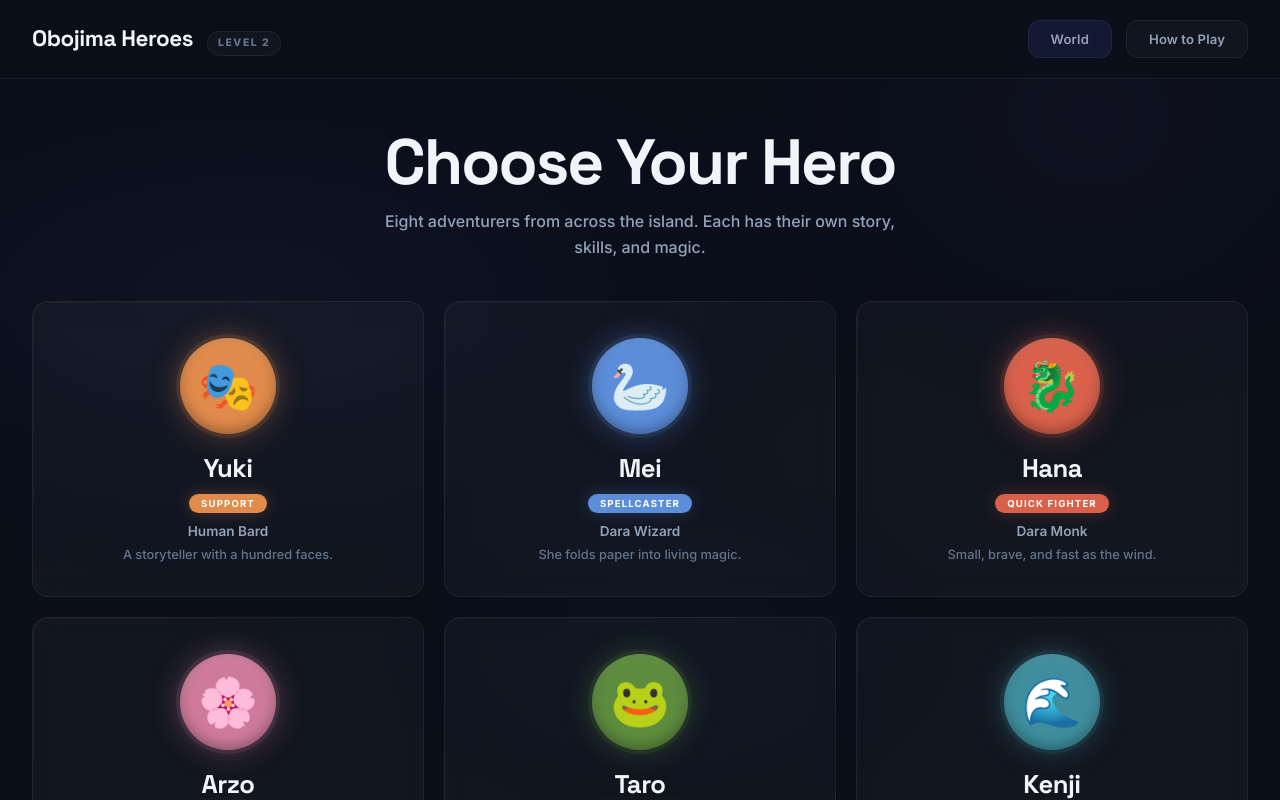
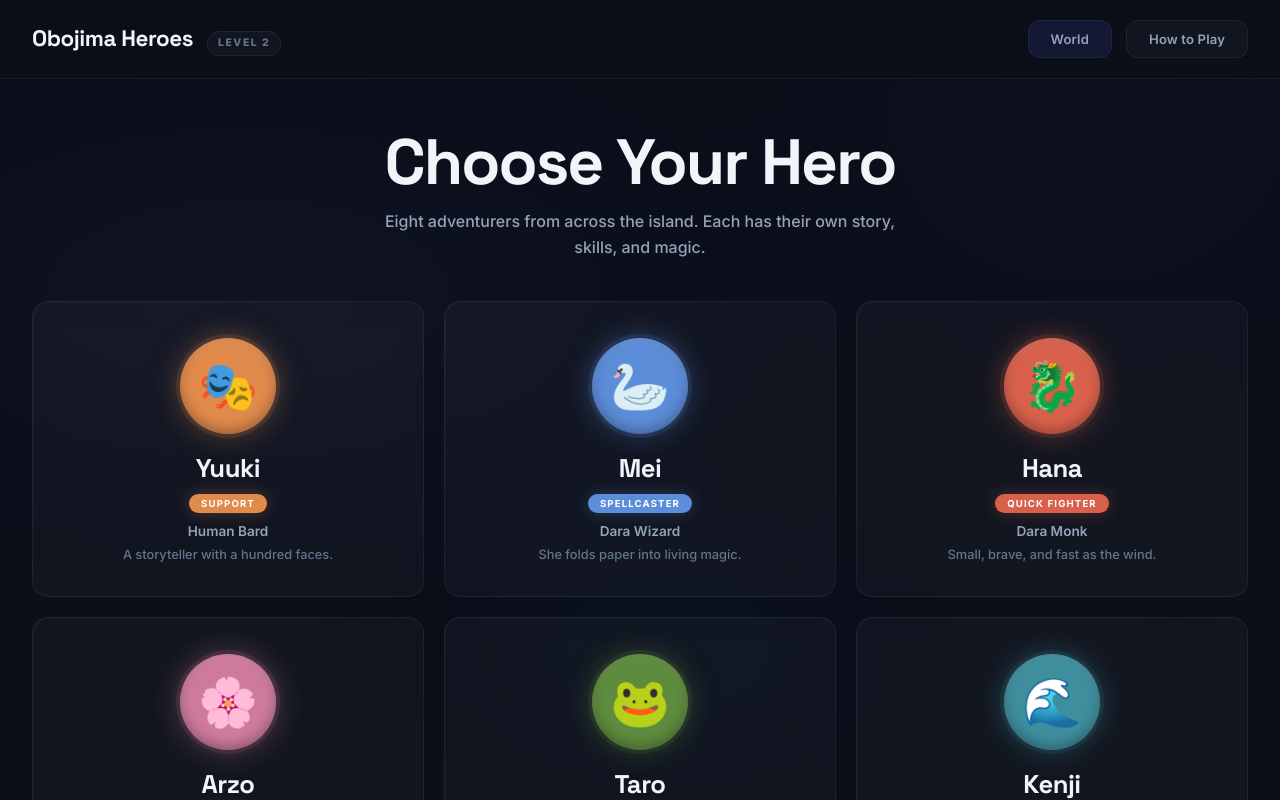
Before and after one commit to R3dy/obojima-player, a React (Vite) app: page / in a window 1280 px wide. Shown: the top 800 px of the page. Built offline with nearby package versions, Linux system fonts and the light colour scheme.

Commit message:
Rename Yuki to Yuuki

```diff
--- a/src/components/HowToPlay.jsx
+++ b/src/components/HowToPlay.jsx
@@ -81,7 +81,7 @@ export default function HowToPlay({ onBack }) {
 
       <div className="htp-card">
         <h3>Spells</h3>
-        <p>Some characters cast spells — Yuki the bard, Mei the wizard, Arzo the druid, Kenji the paladin. Here&rsquo;s the quick version:</p>
+        <p>Some characters cast spells — Yuuki the bard, Mei the wizard, Arzo the druid, Kenji the paladin. Here&rsquo;s the quick version:</p>
         <ul>
           <li><b>Cantrips</b> are basic spells you can cast at will. No cost, unlimited uses.</li>
           <li><b>Leveled spells</b> consume <b>spell slots</b> — your reserve of magical energy. You regain spent slots when you finish a long rest.</li>
--- a/src/data/heroes.js
+++ b/src/data/heroes.js
@@ -1,6 +1,6 @@
 const HEROES = [
 {
-  id:"yuki", name:"Yuki", pron:"she/her", emoji:"🎭", aura:"#E08A4B",
+  id:"yuuki", name:"Yuuki", pron:"she/her", emoji:"🎭", aura:"#E08A4B",
   role:"Support", kind:"Human Bard", level:2,
   tagline:"A storyteller with a hundred faces.",
   quote:"You travelled with the island's scholar-adventurers, and came home with a satchel of riddles and a gift for becoming whoever the story needs.",
```
